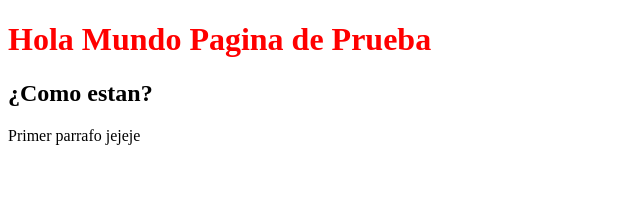
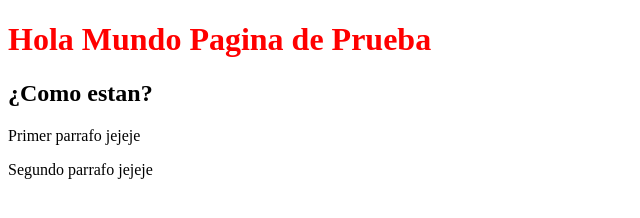
Before and after one commit to Comunidad-pruebaxd/git-prueba-angello, a plain HTML site: page index.html in a window 1280 px wide. Shown: the whole page, without its empty margins (0-640 px from the left). Drawn offline with Linux system fonts and the light colour scheme.

Commit message:
Agregando el segundo parrafo

```diff
--- a/index.html
+++ b/index.html
@@ -11,6 +11,7 @@
     <h1>Hola Mundo Pagina de Prueba</h1>
     <h2>¿Como estan?</h2>
     <p>Primer parrafo jejeje</p>
+    <p>Segundo parrafo jejeje</p>
     <script src="js/interracion.js"></script>
 </body>
 </html>
```
